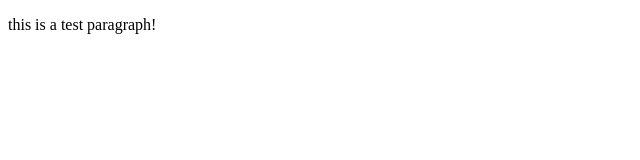
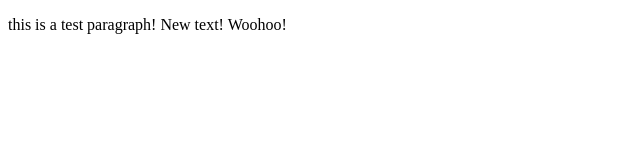
Before and after one commit to kylerunner/test2, a plain HTML site: page index.html in a window 1280 px wide. Shown: the whole page, without its empty margins (0-640 px from the left). Drawn offline with Linux system fonts and the light colour scheme; a web font is replaced by a local one.

Commit message:
Test commit

```diff
--- a/index.html
+++ b/index.html
@@ -10,6 +10,6 @@
   <link rel="stylesheet" href="styles.css" type="text/css">
   </head>
   <body>
-  <p>this is a test paragraph!</p>
+  <p>this is a test paragraph! New text! Woohoo!</p>
   </body>
 </html>
```
